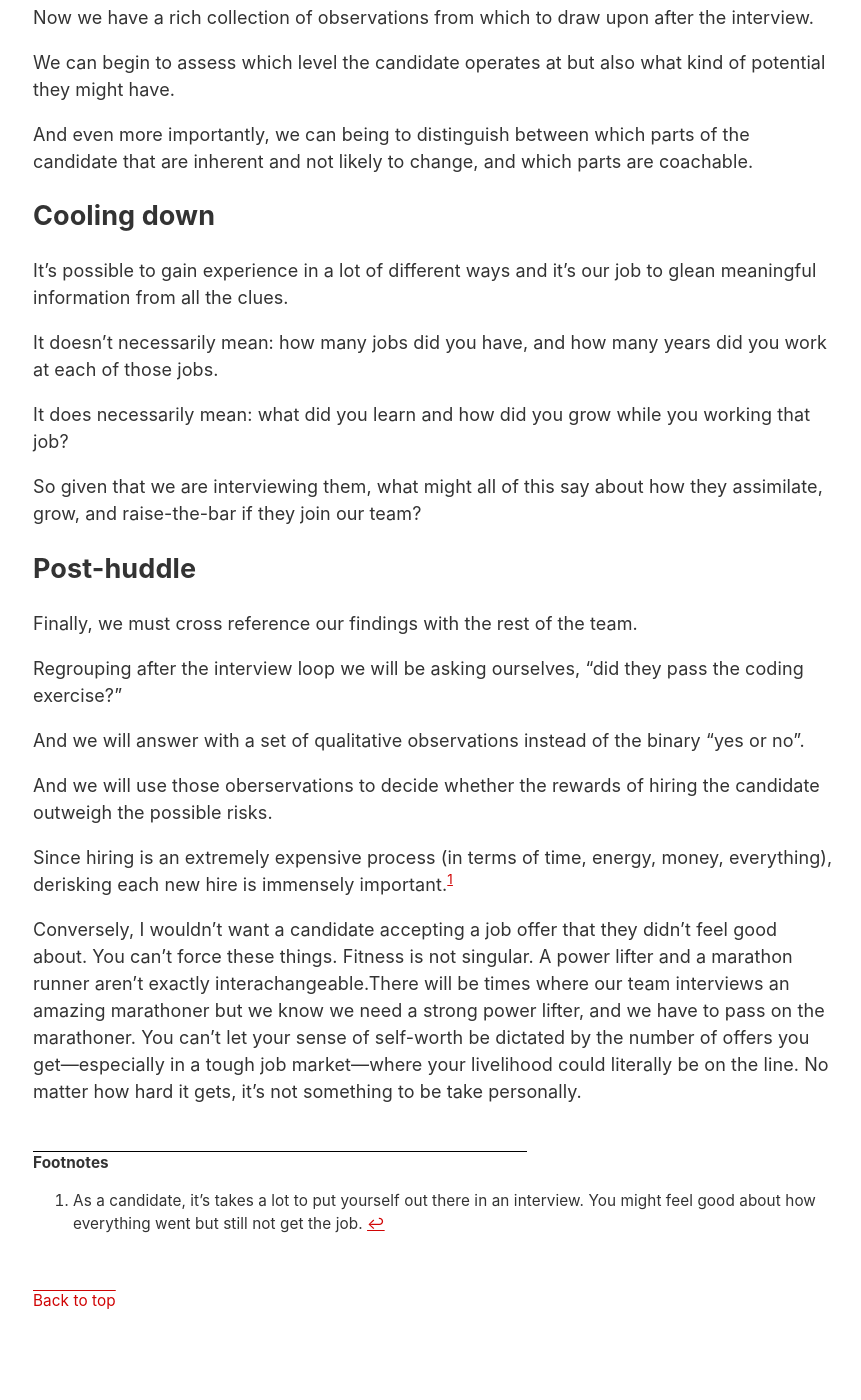
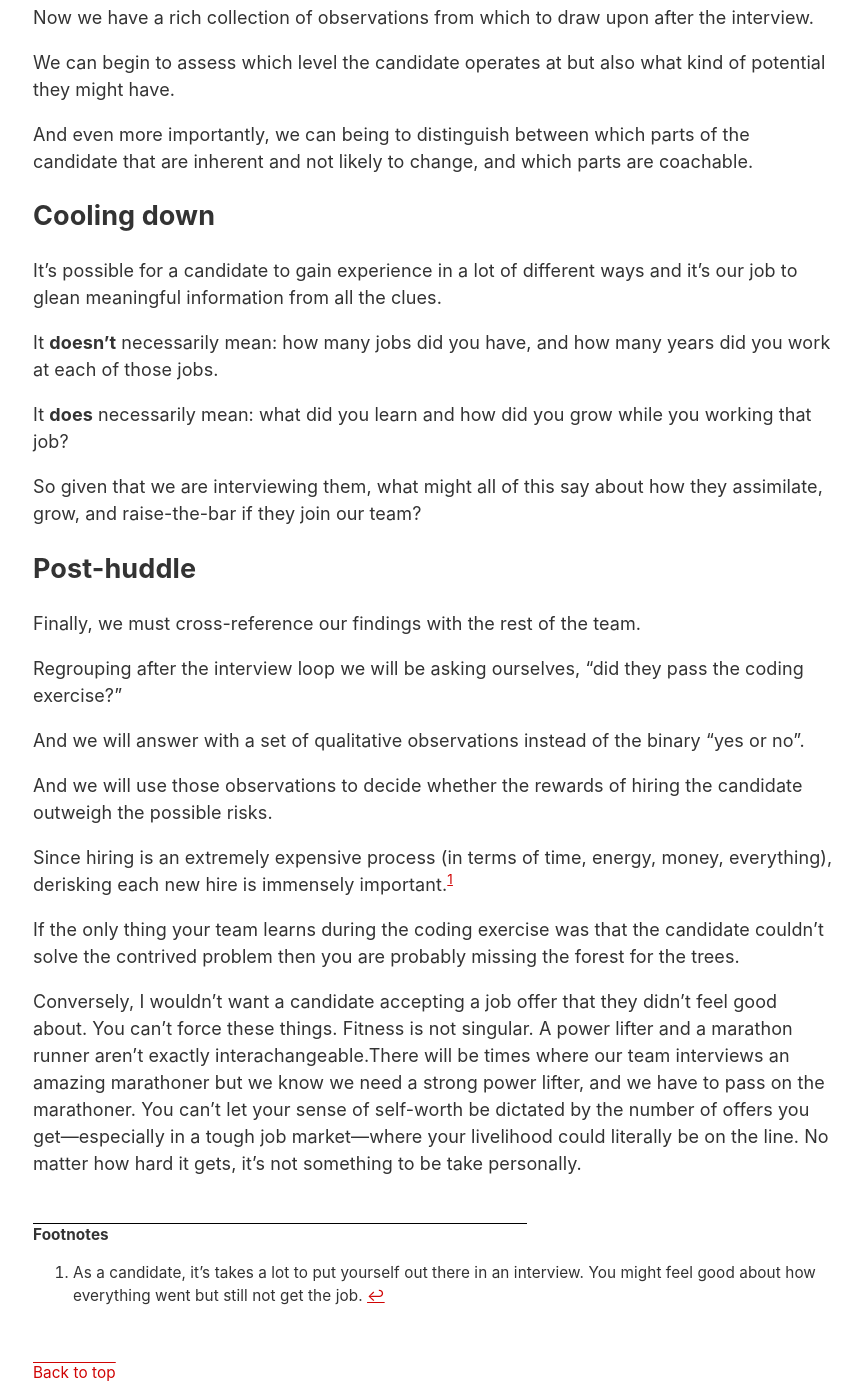
Before and after one commit to matyus/matyus.github.com, a Jekyll site: the page built from _posts/2023-02-10-did-they-pass-the-coding-exercise.md, in a window 1280 px wide and 1400 px high, scrolled down 1532 px. Shown: the whole window, without its empty margins (207-1068 px from the left). Built offline with Jekyll 4.4.1, drawn with Linux system fonts in a browser that asks for light colours; our own code applies the rules of GitHub Pages for plain Markdown files; before the commit the page ends 2909 px from its top, so only the background shows below that; some of the changed text lies outside the part shown.

Commit message:
Update 2023-02-10-did-they-pass-the-coding-exercise.md

```diff
--- a/_posts/2023-02-10-did-they-pass-the-coding-exercise.md
+++ b/_posts/2023-02-10-did-they-pass-the-coding-exercise.md
@@ -7,9 +7,9 @@
 
 If it feels like things aren't going well, it may motivate your team to revisit their Interview Process.
 
-And the coding exercise always gets the most scrutiny, especially if the team isn't aligned on what the goals are.
+And the coding exercise always gets the most scrutiny. It naturally invited the most opinions and is easy to criticize, especially if the team isn't aligned on what the goals are.
 
-This is more or less another observation on how the coding exercise is a means to an end, but I think a useful analogy here is staring us right in the face: it's the word "exercise".
+This is more or less another observation on how something is "a means to an end", but I think there is a fun analogy here staring us right in the face: it's the word "exercise".
 
 It seems like a coincidence that the word we use for a coding interview is the same word we use for strength conditioning, but here we are.
 
@@ -62,26 +62,29 @@
 
 ## Cooling down
 
-It's possible to gain experience in a lot of different ways and it’s our job to glean meaningful information from all the clues.
+It's possible for a candidate to gain experience in a lot of different ways and it’s our job to glean meaningful information from all the clues.
 
-It doesn’t necessarily mean: how many jobs did you have, and how many years did you work at each of those jobs.
+It **doesn’t** necessarily mean: how many jobs did you have, and how many years did you work at each of those jobs.
 
-It does necessarily mean: what did you learn and how did you grow while you working that job?
+It **does** necessarily mean: what did you learn and how did you grow while you working that job?
 
 So given that we are interviewing them, what might all of this say about how they assimilate, grow, and raise-the-bar if they join our team?
 
 
 ## Post-huddle
 
-Finally, we must cross reference our findings with the rest of the team.
+Finally, we must cross-reference our findings with the rest of the team.
 
 Regrouping after the interview loop we will be asking ourselves, "did they pass the coding exercise?"
 
 And we will answer with a set of qualitative observations instead of the binary "yes or no".
 
-And we will use those oberservations to decide whether the rewards of hiring the candidate outweigh the possible risks.
+And we will use those observations to decide whether the rewards of hiring the candidate outweigh the possible risks.
 
 Since hiring is an extremely expensive process (in terms of time, energy, money, everything), derisking each new hire is immensely important.[^recovery]
 
+If the only thing your team learns during the coding exercise was that the candidate couldn't solve the contrived problem then you are probably missing the forest for the trees.
+
+
 [^recovery]: As a candidate, it's takes a lot to put yourself out there in an interview. You might feel good about how everything went but still not get the job.
 Conversely, I wouldn't want a candidate accepting a job offer that they didn't feel good about. You can't force these things. Fitness is not singular. A power lifter and a marathon runner aren’t exactly interachangeable.There will be times where our team interviews an amazing marathoner but we know we need a strong power lifter, and we have to pass on the marathoner. You can't let your sense of self-worth be dictated by the number of offers you get—especially in a tough job market—where your livelihood could literally be on the line. No matter how hard it gets, it's not something to be take personally.
```
